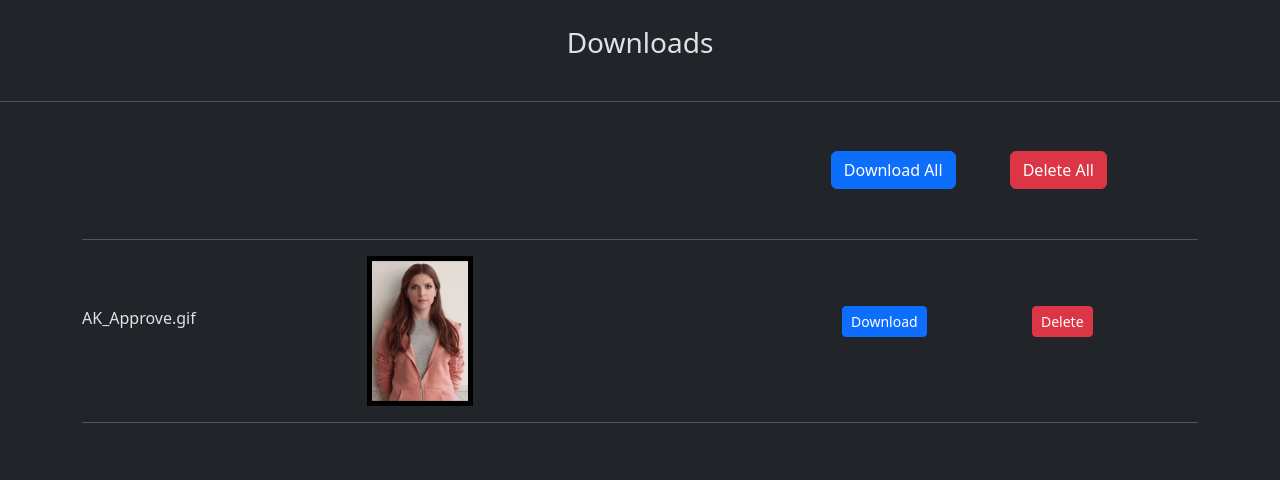
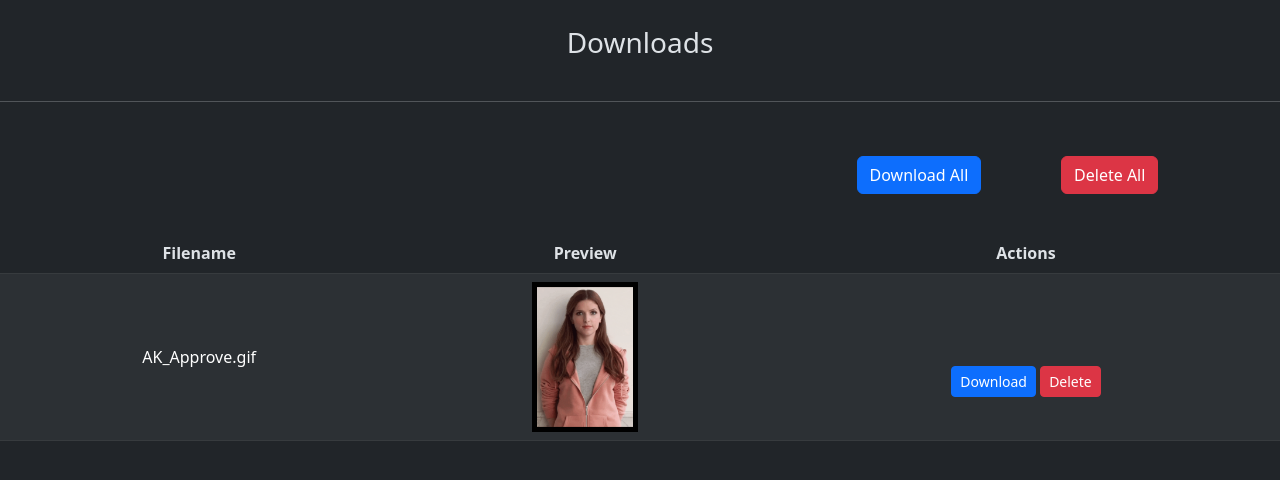
Before and after one commit to GrokkedBandwidth/kismet_camera_server, a Flask app: page /downloads in a window 1280 px wide. Shown: the part 56-536 px from the top of the page. Run offline with Flask 2, Linux system fonts and the light colour scheme; some libraries are stand-ins or nearby versions.

Commit message:
Changed table layout in download.html

```diff
--- a/static/css/clean.css
+++ b/static/css/clean.css
@@ -49,3 +49,15 @@
     margin-bottom: 10px;
 
 }
+
+th {
+    color: #dee2e6;
+    text-align: center;
+
+}
+
+td {
+    color: #dee2e6;
+    text-align: center;
+    vertical-align: middle;
+}
--- a/templates/download.html
+++ b/templates/download.html
@@ -1,7 +1,7 @@
 {% include "header.html" %}
 <h3 class="title_header">Downloads</h3>
 <hr>
-<div class="container">
+<!--<div class="container">-->
     <div class="row option">
         <div class="col-8"></div>
         <div class="col-lg-2 col-md-2 col-sm-2">
@@ -11,22 +11,44 @@
             <a class="btn btn-danger" href="{{url_for('delete_all')}}">Delete All</a>
         </div>
     </div>
-    <hr>
-    {% for item in filelist %}
-    <div class="row">
-        <div class="col-lg-3 col-md-3 col-sm-6 download_option">
-            <p>{{item}}</p>
-        </div>
-        <div class="col-lg-5 col-md-5 col-sm-6">
-            <img src="{{url_for('preview', filename=item)}}" width="150" height="150"/>
-        </div>
-        <div class="col-lg-2 col-md-2 col-sm-6">
-            <a class="btn btn-primary btn-sm download_option" href="{{ url_for('download_file', filename=item)}}">Download</a>
-        </div>
-        <div class="col-lg-2 col-md-2 col-sm-6">
-            <a class="btn btn-danger btn-sm download_option" href="{{url_for('delete', filename=item)}}">Delete</a>
-        </div>
+       <div class="table-responsive">
+        <table class="table table-dark table-striped">
+            <thead class="thead-dark">
+                <tr>
+                    <th>Filename</th>
+                    <th>Preview</th>
+                    <th>Actions</th>
+                </tr>
+            </thead>
+            <tbody>
+                {% for item in filelist %}
+                <tr>
+                    <td>{{item}}</td>
+                    <td><img src="{{url_for('preview', filename=item)}}" width="150" height="150"/></td>
+                    <td>
+                        <a class="btn btn-primary btn-sm download_option" href="{{ url_for('download_file', filename=item)}}">Download</a>
+                        <a class="btn btn-danger btn-sm download_option" href="{{url_for('delete', filename=item)}}">Delete</a>
+                    </td>
+                </tr>
+                {% endfor %}
+            </tbody>
+        </table>
     </div>
-    <hr>
-    {% endfor %}
-</div>
+<!--    {% for item in filelist %}-->
+<!--    <div class="row">-->
+<!--        <div class="col-lg-3 col-md-3 col-sm-6 download_option">-->
+<!--            <p>{{item}}</p>-->
+<!--        </div>-->
+<!--        <div class="col-lg-5 col-md-5 col-sm-6">-->
+<!--            <img src="{{url_for('preview', filename=item)}}" width="150" height="150"/>-->
+<!--        </div>-->
+<!--        <div class="col-lg-2 col-md-2 col-sm-6">-->
+<!--            <a class="btn btn-primary btn-sm download_option" href="{{ url_for('download_file', filename=item)}}">Download</a>-->
+<!--        </div>-->
+<!--        <div class="col-lg-2 col-md-2 col-sm-6">-->
+<!--            <a class="btn btn-danger btn-sm download_option" href="{{url_for('delete', filename=item)}}">Delete</a>-->
+<!--        </div>-->
+<!--    </div>-->
+<!--    <hr>-->
+<!--    {% endfor %}-->
+<!--</div>-->
```
